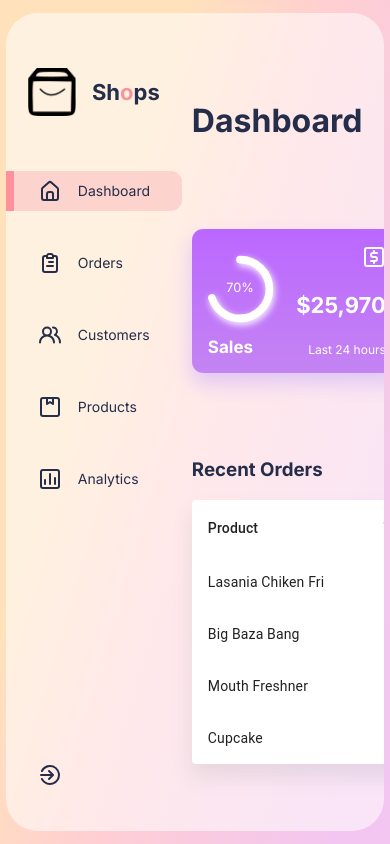
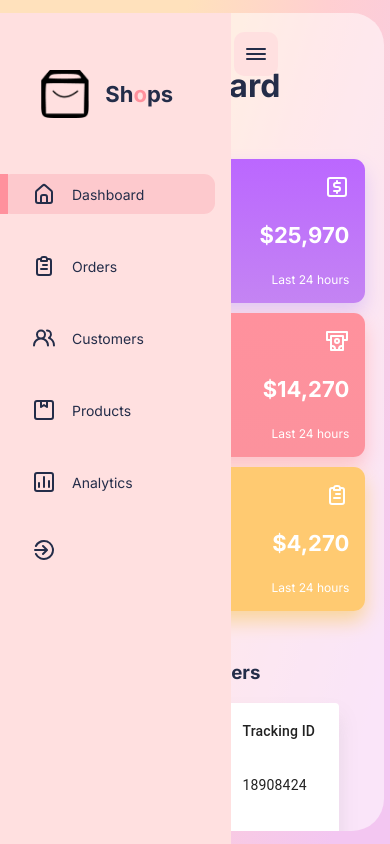
Before and after one commit to Er-Darshil/Dashboard, a React (Create React App) app: page / in a window 390 px wide. Built offline with nearby package versions, Linux system fonts and the light colour scheme.

Commit message:
Completed Dashboard

```diff
--- a/public/index.html
+++ b/public/index.html
@@ -14,15 +14,15 @@
       href="https://fonts.googleapis.com/css2?family=Inter:wght@400;500;700&display=swap"
       rel="stylesheet"
     />
+    <link rel="icon" href="./dashboard.png" />
     <style>
       body {
         margin: 0;
       }
     </style>
-    <title>React App</title>
+    <title>Dashboard</title>
   </head>
   <body>
-    <noscript>You need to enable JavaScript to run this app.</noscript>
     <div id="root"></div>
   </body>
 </html>
--- a/src/App.css
+++ b/src/App.css
@@ -37,3 +37,21 @@
   grid-template-columns: 11rem auto 20rem;
   overflow: hidden;
 }
+
+@media screen and (max-width: 1200px){
+
+  .AppGlass{
+    grid-template-columns: 10% 50% auto;
+    overflow-y: scroll;
+  }
+}
+
+@media screen and (max-width: 768px){
+  .AppGlass{
+    grid-template-columns: 1fr;
+  }
+
+  .AppGlass::-webkit-scrollbar{
+      display: none;
+  }
+}
--- a/src/components/Card/Card.css
+++ b/src/components/Card/Card.css
@@ -97,3 +97,21 @@
 .chartContainer{
     width: 70%;
 }
+
+@media screen and (max-width: 1200px){
+    .ExpandedCard{
+        top: 2rem;
+        height: 70vh;
+        left: 6rem;
+    }
+
+}
+
+@media screen and (max-width: 768px){
+    .ExpandedCard{
+        top: 8rem;
+        height: 50%;
+        left: 15px;
+        width: 80%;
+    }
+}
--- a/src/components/Cards/Cards.css
+++ b/src/components/Cards/Cards.css
@@ -6,3 +6,17 @@
 .parentContainer{
     width: 100%;
 }
+
+@media screen and (max-width: 1200px){
+
+    .Cards{
+        flex-direction: column;
+        margin-top: 2rem;
+    }
+}
+
+@media screen and (max-width: 768px){
+    .Cards{
+        width: 90%;
+    }
+}
--- a/src/components/MainDash/MainDash.css
+++ b/src/components/MainDash/MainDash.css
@@ -4,3 +4,16 @@
     justify-content: space-evenly;
 
 }
+
+@media screen and (max-width: 1200px){
+    .MainDash{
+        justify-content: flex-start;
+        margin-top: 2rem;
+    }
+}
+
+  @media screen and (max-width: 768px){
+    .MainDash{
+        align-items: center;
+    }
+  }
--- a/src/components/RightSide/RightSide.css
+++ b/src/components/RightSide/RightSide.css
@@ -4,3 +4,24 @@
     width: 95%;
     justify-content: space-evenly;
 }
+
+@media screen and (max-width: 1200px){
+        .RightSide{
+            justify-content: flex-start;
+            margin-top: 3rem;
+
+        }
+    }
+
+    @media screen and (max-width: 768px){
+        .RightSide{
+            width: 100%;
+            margin-top: 0;
+        }
+
+        .RightSide>div {
+            display: flex;
+            flex-direction: column;
+            align-items: center;
+        }
+    }
--- a/src/components/Sidebar.css
+++ b/src/components/Sidebar.css
@@ -59,6 +59,11 @@
   width: 100%;
 }
 
+.bars{
+  display: none;
+  visibility: hidden;
+}
+
 .active {
   background: var(--activeItem);
   margin-left: 0;
@@ -70,3 +75,53 @@
   background: var(--pink);
   margin-right: calc(1rem - 8px);
 }
+
+@media screen and (max-width: 1200px){
+
+  .menuItem>span{
+    display: none;
+  }
+
+  .logo{
+    display: none;
+  }
+
+}
+
+@media screen and (max-width: 768px){
+  .sidebar{
+    position: fixed;
+    z-index: 9;
+    background: #ffe0e0;
+    width: 55%;
+    padding-right: 1rem;
+    height: 100%;
+  }
+
+  .menuItem>span{
+    display: block;
+  }
+
+  .logo{
+    display: flex;
+  }
+
+  .menu .menuItem:last-child{
+    position: relative;
+    margin-top: 2rem;
+  }
+
+  .bars{
+    visibility: visible;
+  }
+}
+
+.bars{
+  display: flex;
+  position: fixed;
+  top: 2rem;
+  z-index: 9;
+  background: #ffe0e0;
+  padding: 10px;
+  border-radius: 10px;
+}
--- a/src/components/Sidebar.jsx
+++ b/src/components/Sidebar.jsx
@@ -1,15 +1,38 @@
 import React, { useState } from "react";
 import "./Sidebar.css";
 import Logo from "../imgs/logo.png";
-import { UilSignOutAlt } from "@iconscout/react-unicons";
-import { SidebarData } from './../Data/Data';
-
+import { UilSignOutAlt, UilBars } from "@iconscout/react-unicons";
+import { SidebarData } from "./../Data/Data";
+import { motion } from "framer-motion";
 
 const Sidebar = () => {
   const [selected, setSelected] = useState(0);
+  const [expanded, setExpanded] = useState(true);
 
-      return(
-        <div className="sidebar">
+  const sideBarVariants = {
+    true: {
+      left: "0",
+    },
+    false: {
+      left: "-60%",
+    },
+  };
+
+  return (
+    <>
+      <div
+        className="bars"
+        style={expanded ? { left: "60%" } : { left: "5%" }}
+        onClick={() => setExpanded(!expanded)}
+      >
+        <UilBars />
+      </div>
+
+      <motion.div
+        className="sidebar"
+        variants={sideBarVariants}
+        animate={window.innerWidth <= 768 ? `${expanded}` : ""}
+      >
         <div className="logo">
           <img src={Logo} alt="logo" />
           <span>
@@ -35,7 +58,8 @@
             <UilSignOutAlt />
           </div>
         </div>
-   </div>
-  )
-}
+      </motion.div>
+    </>
+  );
+};
 export default Sidebar;
--- a/src/components/Table/Table.css
+++ b/src/components/Table/Table.css
@@ -23,3 +23,20 @@
     color: #00b5ff !important;
 
 }
+
+@media screen and (max-width: 1200px){
+    .Table{
+        width: 170%;
+        margin-top: 2rem;
+    }
+}
+
+@media screen and (max-width: 768px){
+    .Table{
+        position: relative;
+        display: flex;
+        flex-direction: column;
+        align-items: center;
+        width: 18rem;
+    }
+}
```
Also changed, not shown: public/dashboard.png (added), public/robots.txt (deleted). Lines whose indentation alone changed are shown as unchanged.
